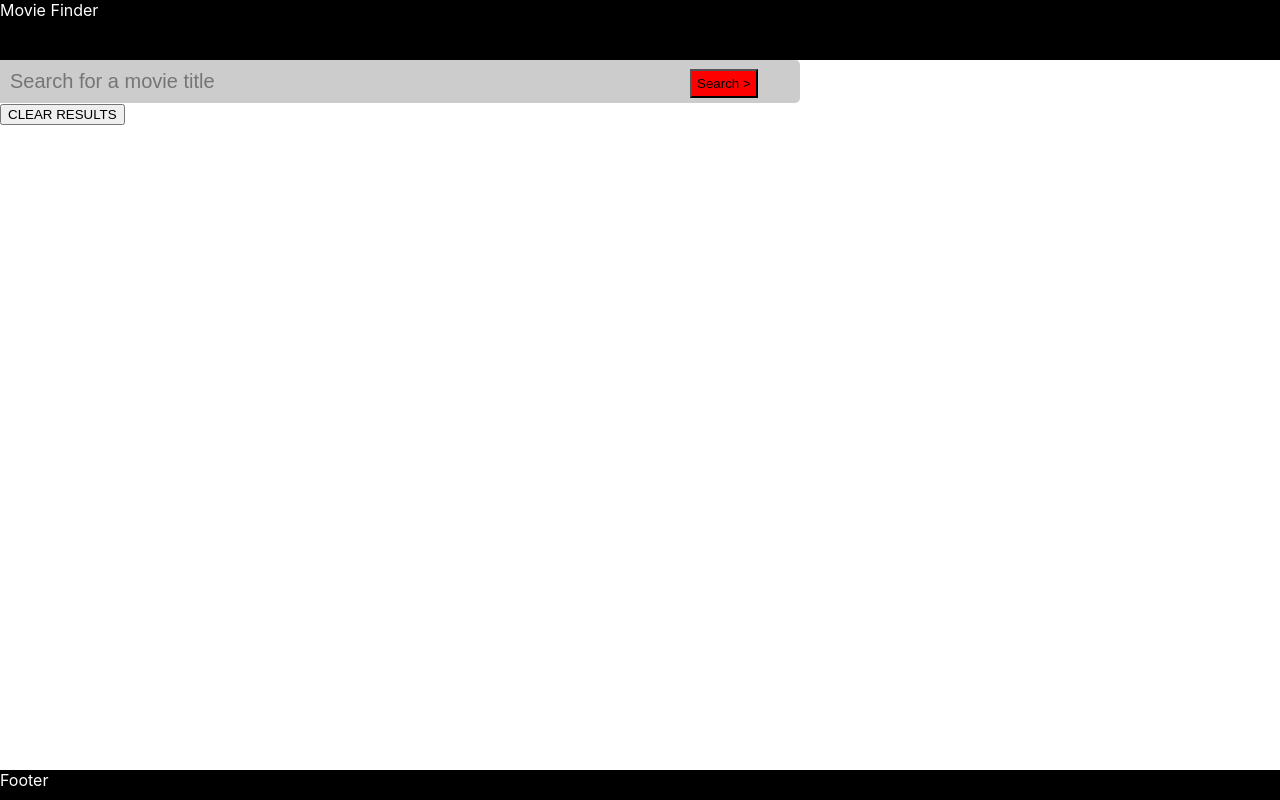
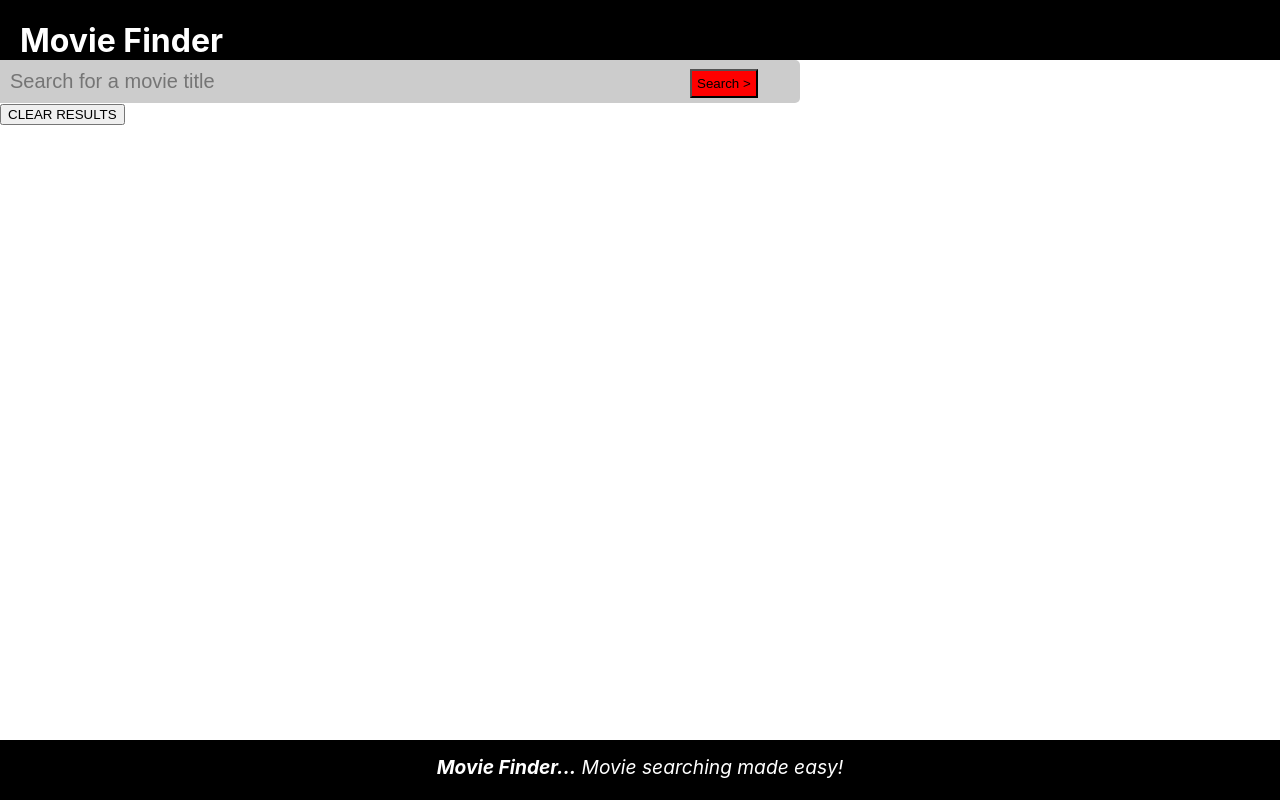
Before and after one commit to danniegregoire/MovieFinder, a React (Create React App) app in the folder client/: page / in a window 1280 px wide. Built offline with nearby package versions, Linux system fonts and the light colour scheme; some icons are missing.

Commit message:
styled app header and footers

```diff
--- a/client/src/components/Footer/Footer.css
+++ b/client/src/components/Footer/Footer.css
@@ -1,10 +1,17 @@
-.footer{
+.footer {
   position:absolute;
   bottom:0px;
-  height:30px;
+  height:60px;
   left:0px;
   right:0px;
   overflow:hidden;
   background: #000;
   color: #fff;
 }
+
+.slogan {
+  margin: 15px 10px;
+  text-align: center;
+  font-style: italic;
+  font-size: 1.2em;
+}
--- a/client/src/components/Footer/Footer.js
+++ b/client/src/components/Footer/Footer.js
@@ -3,7 +3,9 @@ import './Footer.css';
 
 const Footer = () => {
   return (
-    <div className="footer">Footer</div>
+    <div className="footer">
+      <div className='slogan'><b>Movie Finder...</b> Movie searching made easy!</div>
+    </div>
   )
 }
 
--- a/client/src/components/Header/Header.css
+++ b/client/src/components/Header/Header.css
@@ -2,9 +2,10 @@
   position: absolute;
   top: 0px;
   left: 0px;
-  height: 60px;
+  height: 80px;
   right: 0px;
   overflow: hidden;
   background: #000;
   color: #fff;
+  padding: 0px 20px;
 }
--- a/client/src/components/Header/Header.js
+++ b/client/src/components/Header/Header.js
@@ -3,7 +3,7 @@ import './Header.css';
 
 const Header = () => {
   return (
-    <div className="app-header">Movie Finder</div>
+    <div className="app-header"><h1>Movie Finder</h1></div>
   )
 }
 
```
